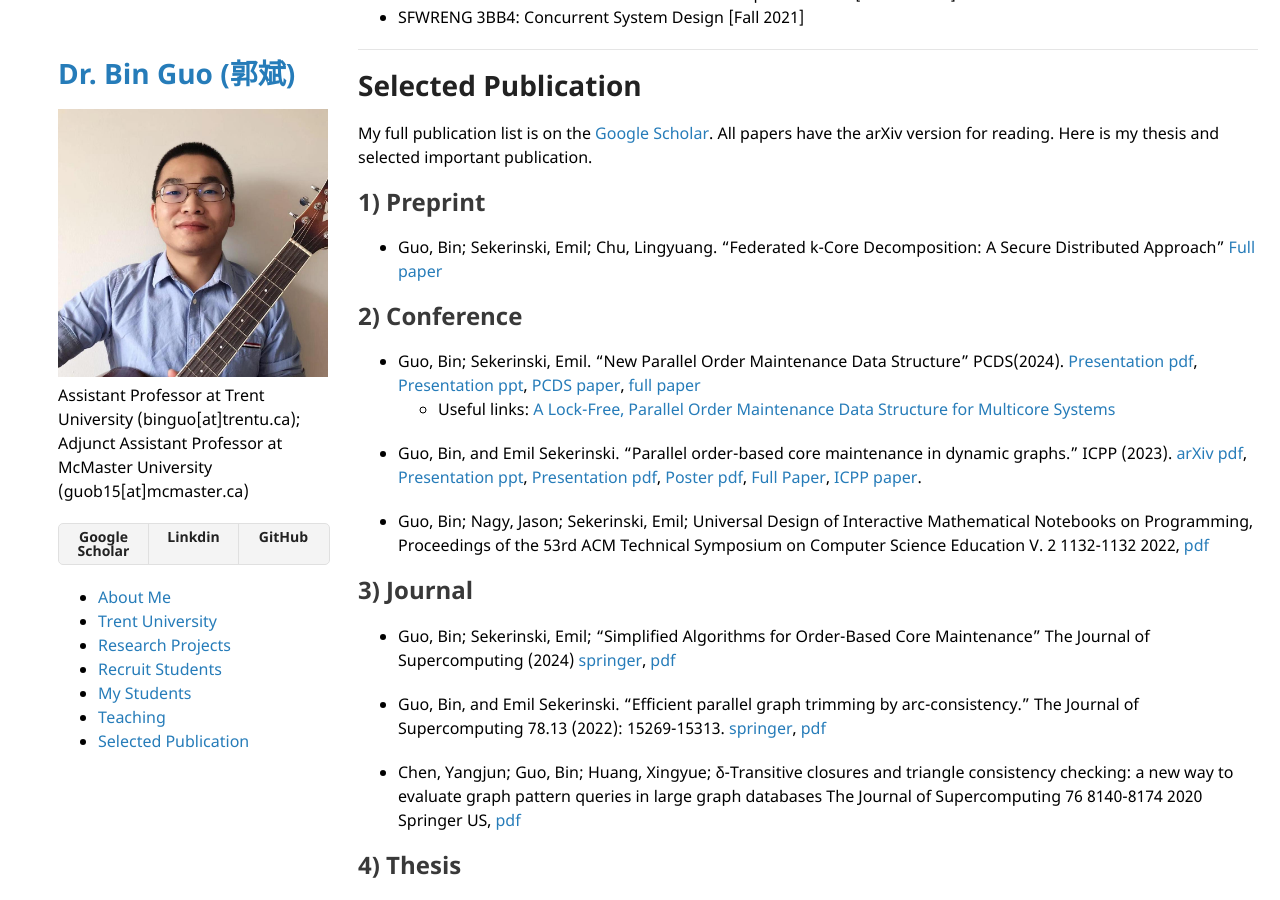
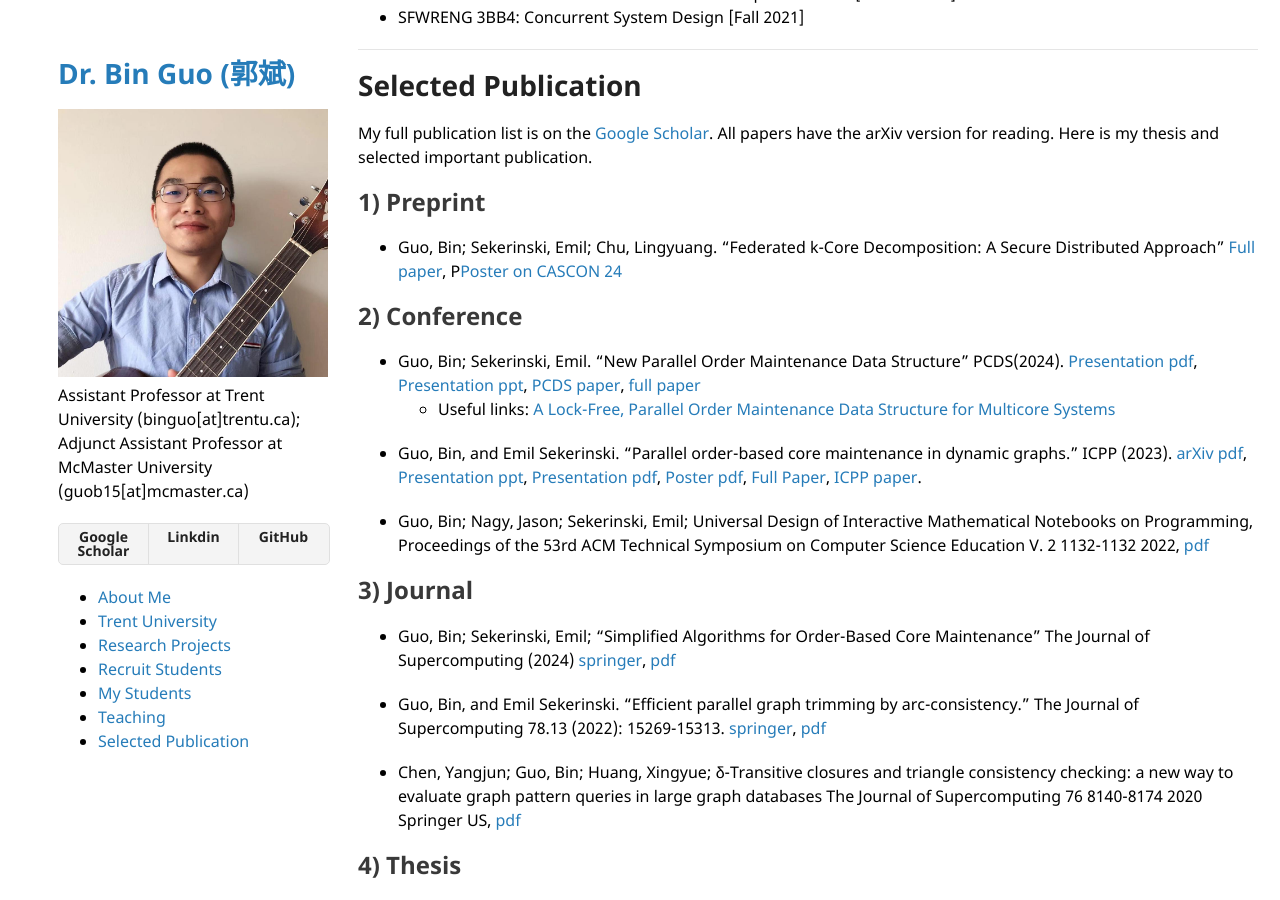
Before and after one commit to bin-guo/bin-guo.github.io, a Jekyll site: the page built from index.md, in a window 1280 px wide and 900 px high, scrolled down 5326 px. Built offline with Jekyll 4.4.1, drawn with Linux system fonts in a browser that asks for light colours; our own code applies the rules of GitHub Pages for plain Markdown files.

Commit message:
add poster for cascon

```diff
--- a/index.md
+++ b/index.md
@@ -157,7 +157,7 @@ Here is my thesis and selected important publication.
 ## 1) Preprint
 
 
-- Guo, Bin; Sekerinski, Emil; Chu, Lingyuang. "Federated k-Core Decomposition: A Secure Distributed Approach" [Full paper](https://arxiv.org/pdf/2410.02544)
+- Guo, Bin; Sekerinski, Emil; Chu, Lingyuang. "Federated k-Core Decomposition: A Secure Distributed Approach" [Full paper](https://arxiv.org/pdf/2410.02544), P[Poster on CASCON 24](publication/CASCON/cascon24-poster.pdf)
 
 ## 2) Conference
 - Guo, Bin; Sekerinski, Emil. "New Parallel Order Maintenance Data Structure" PCDS(2024). [Presentation pdf](publication/PCDS2024/PCDS-BinGuo.pdf), [Presentation ppt](publication/PCDS2024/PCDS-BinGuo.pptx), [PCDS paper](publication/PCDS2024/PCDS-BinGuo.pdf), [full paper](https://arxiv.org/pdf/2208.07800)
```
Also changed, not shown: 1 other file.
